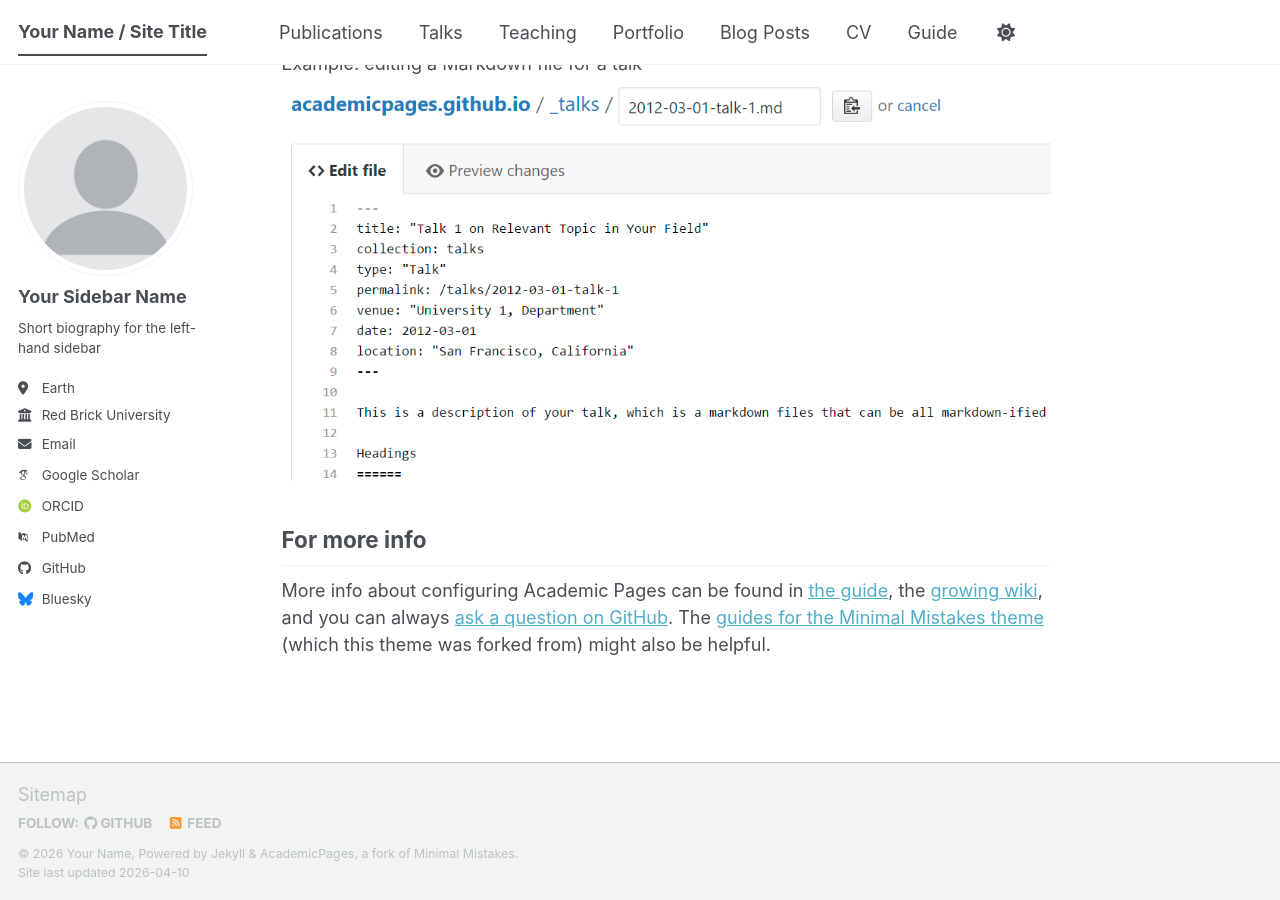
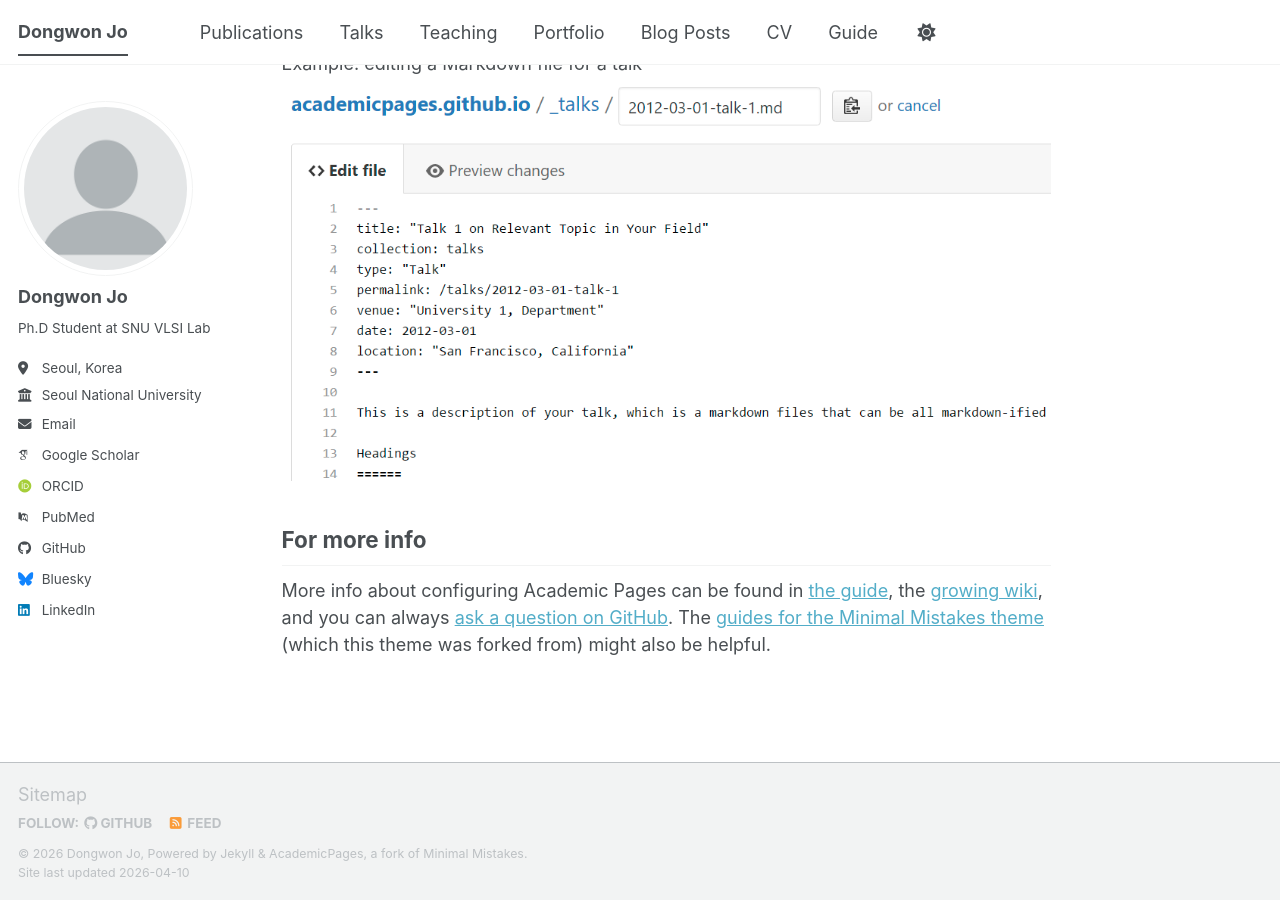
Before and after one commit to dongwonjo/dongwonjo.github.io, a Jekyll site: the page built from _pages/about.md, in a window 1280 px wide and 900 px high, scrolled down 2720 px. Built offline with Jekyll 4.4.1, drawn with Linux system fonts in a browser that asks for light colours; some web fonts are replaced; a script bundle is joined from its source files by our own code; library files that are not in the unit come from our copies.

Commit message:
Update _config.yml

```diff
--- a/_config.yml
+++ b/_config.yml
@@ -9,14 +9,14 @@
 # Basic Site Settings
 locale                   : "en-US"
 site_theme               : "default" # The available themes options are "default", "air", "sunrise", "mint", "dirt" and "contrast"
-title                    : "Your Name / Site Title"
+title                    : "Dongwon Jo"
 title_separator          : "-"
-name                     : &name "Your Name"
-description              : &description "Your Name's academic portfolio"   # Update this with a general description of your site, this is the default if not overridden by a page
-url                      : https://academicpages.github.io # The base hostname & protocol for your site e.g. "https://[your GitHub username].github.io",
+name                     : &name "Dongwon Jo"
+description              : &description "ML Researcher for Efficient AI"   # Update this with a general description of your site, this is the default if not overridden by a page
+url                      : https://dongwonjo.github.io # The base hostname & protocol for your site e.g. "https://[your GitHub username].github.io",
                                                            # or if you already have some other page hosted on Github then use "https://[your GitHub username].github.io/[Your Repo Name]"
 baseurl                  : "" # the subpath of your site, e.g. "/blog"
-repository               : "academicpages/academicpages.github.io"
+repository               : "dongwonjo/dongwonjo.github.ioo"
 
 # Site Author - The following control what appear as part of the author content on the side bar.
 #               If a field is blank the icon and link will not appear, otherwise it will be shown.
@@ -24,18 +24,18 @@ repository               : "academicpages/academicpages.github.io"
 author:
   # Biographic information
   avatar           : "profile.png"
-  name             : "Your Sidebar Name"
+  name             : "Dongwon Jo"
   pronouns         : # example: "she/her"
-  bio              : "Short biography for the left-hand sidebar"
-  location         : "Earth"
-  employer         : "Red Brick University"
+  bio              : "Ph.D Student at SNU VLSI Lab"
+  location         : "Seoul, Korea"
+  employer         : "Seoul National University"
   uri              : # URL
-  email            : "none@example.org"
+  email            : "dongwonjo@snu.ac.kr"
 
   # Academic websites
   academia         : # URL
   arxiv            : # URL - Update with the correct link to your profile
-  googlescholar    : "https://scholar.google.com/citations?user=PS_CX0AAAAAJ"
+  googlescholar    : "https://scholar.google.co.kr/citations?hl=ko&user=GA_k0xAAAAAJ"
   inspire-hep      : # URL
   impactstory      : # URL
   orcid            : "https://orcid.org/yourorcidurl"
@@ -51,7 +51,7 @@ author:
   bitbucket        : # Username - Update with your username on the site
   codepen          : # Username
   dribbble         : # Username
-  github           : "academicpages"
+  github           : "dongwonjo"
   kaggle           : # Username
   stackoverflow    : # User number or user number and name (i.e., use "1" or "1/jeff-atwood")
 
@@ -66,7 +66,7 @@ author:
   keybase          : # Username
   instagram        : # Username
   lastfm           : # Username
-  linkedin         : # Username
+  linkedin         : "dongwon-jo-36378b244"
   mastodon         : # URL
   medium           : # URL
   pinterest        : # Username
```
